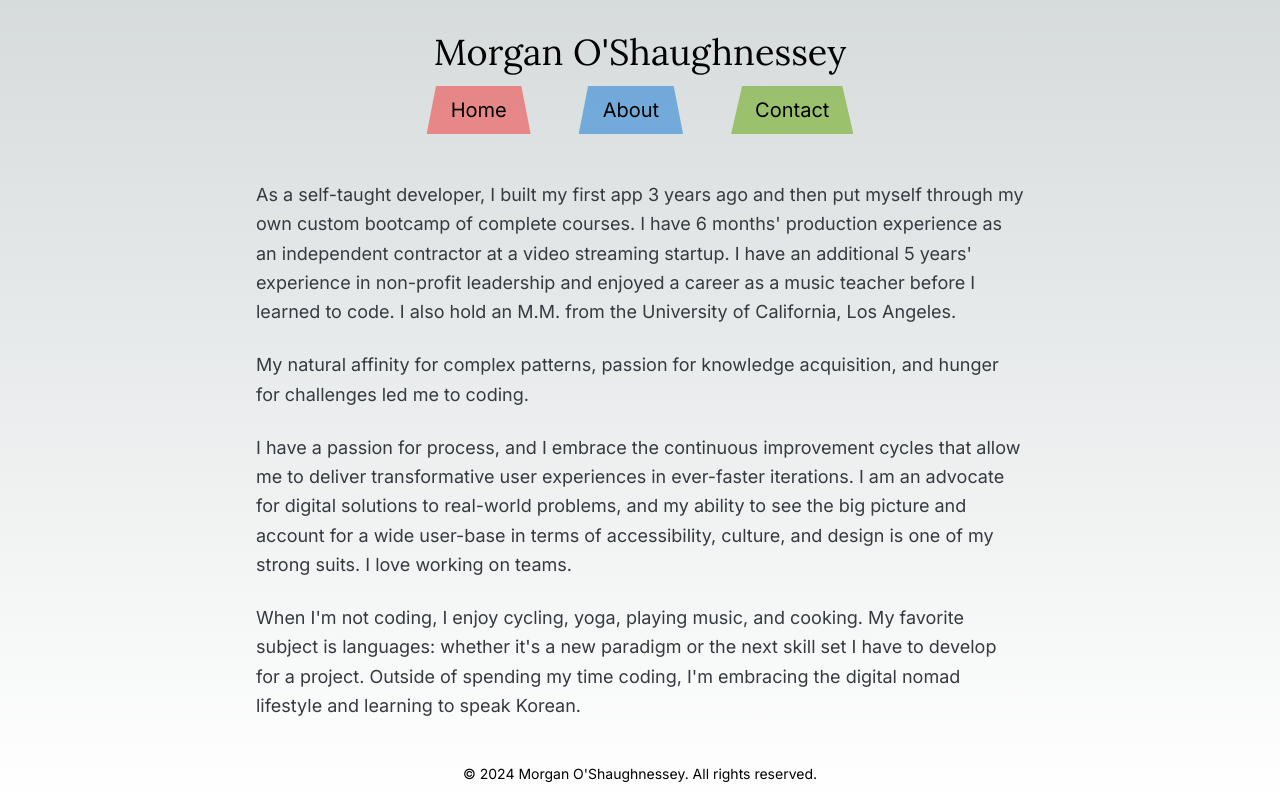
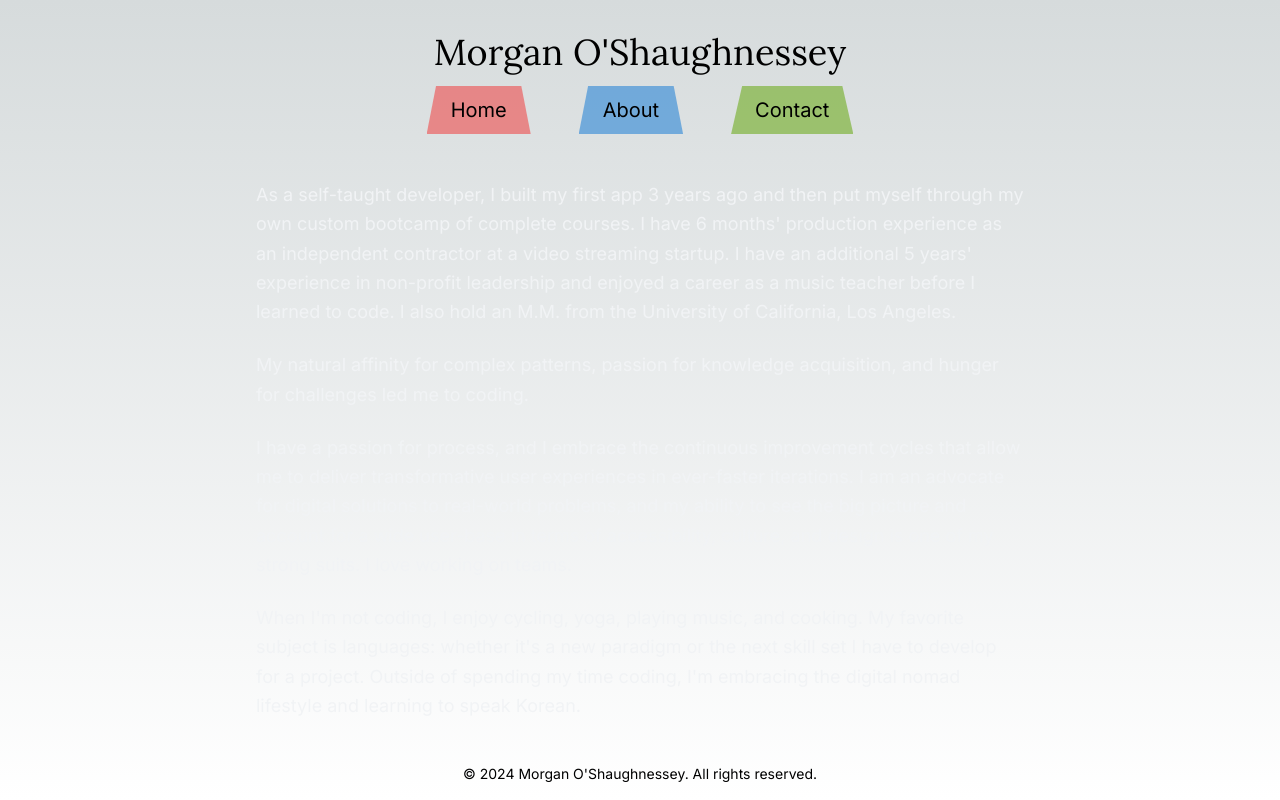
Before and after one commit to theMorganObject/tmo-portfolio, a Next.js app: page /about in a window 1280 px wide. Built offline with nearby package versions, Linux system fonts and the light colour scheme.

Commit message:
about section dark mode text color

```diff
--- a/src/components/about/About.tsx
+++ b/src/components/about/About.tsx
@@ -1,6 +1,6 @@
 const About = () => {
   return (
-    <div className='max-w-3xl mx-auto py-6 space-y-6 text-lg leading-relaxed text-gray-8'>
+    <div className='max-w-3xl mx-auto py-6 space-y-6 text-lg leading-relaxed text-gray-1'>
       <p>
         As a self-taught developer, I built my first app 3 years ago and then
         put myself through my own custom bootcamp of complete courses. I have 6
```
